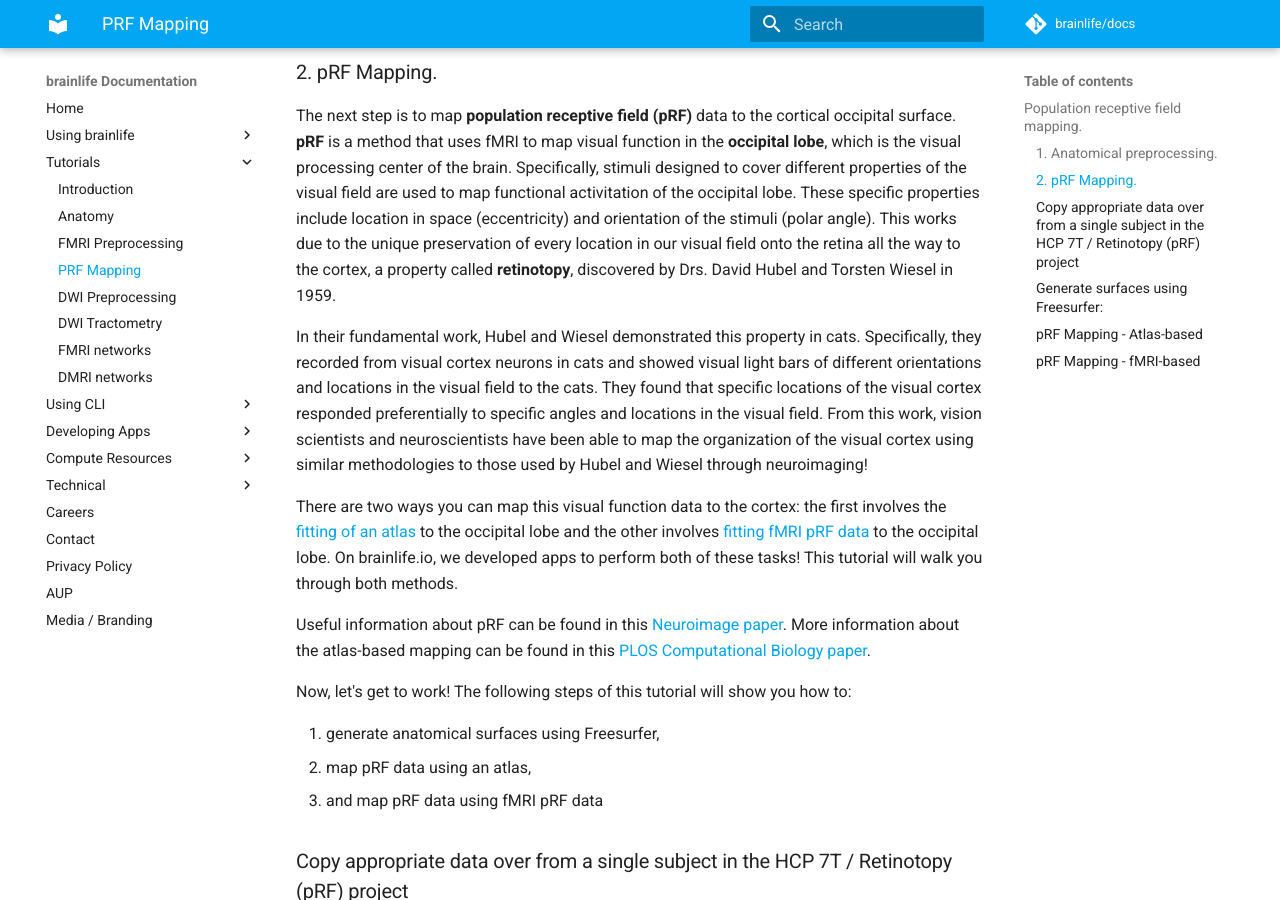
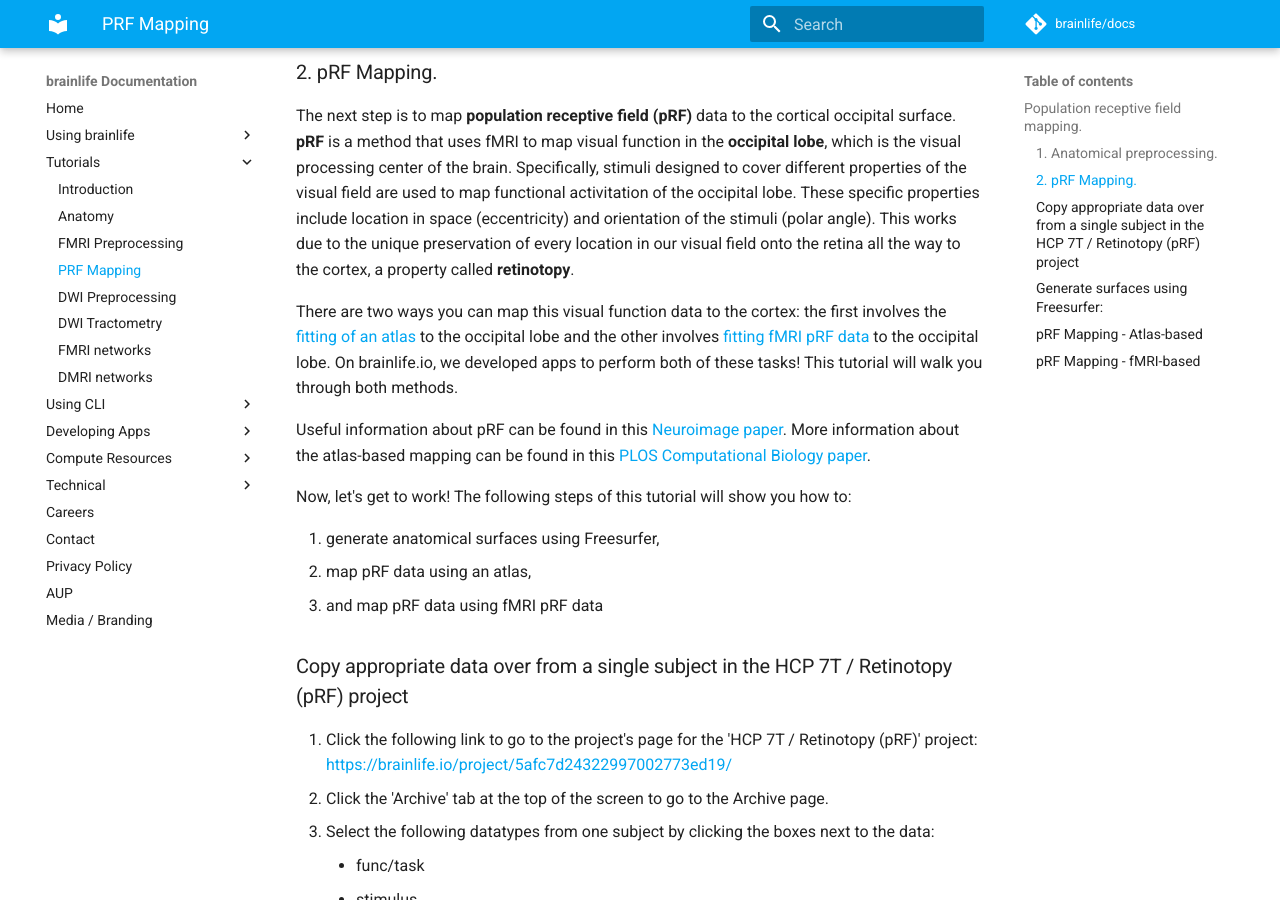
Before and after one commit to brainlife/docs, an MkDocs documentation site: the page built from docs/tutorial/prf-mapping.md, in a window 1280 px wide and 900 px high, scrolled down 730 px. Built offline with MkDocs 1.6.1 and Material for MkDocs 9.7.7, drawn with Linux system fonts in a browser that asks for light colours; comment, search, counter and statistics services are not loaded.

Commit message:
Update prf-mapping.md

```diff
--- a/docs/tutorial/prf-mapping.md
+++ b/docs/tutorial/prf-mapping.md
@@ -13,9 +13,7 @@
 
 ### 2. pRF Mapping.
 
-The next step is to map **population receptive field (pRF)** data to the cortical occipital surface. **pRF** is a method that uses fMRI to map visual function in the **occipital lobe**, which is the visual processing center of the brain. Specifically, stimuli designed to cover different properties of the visual field are used to map functional activitation of the occipital lobe. These specific properties include location in space (eccentricity) and orientation of the stimuli (polar angle). This works due to the unique preservation of every location in our visual field onto the retina all the way to the cortex, a property called **retinotopy**, discovered by Drs. David Hubel and Torsten Wiesel in 1959.
-
-In their fundamental work, Hubel and Wiesel demonstrated this property in cats. Specifically, they recorded from visual cortex neurons in cats and showed visual light bars of different orientations and locations in the visual field to the cats. They found that specific locations of the visual cortex responded preferentially to specific angles and locations in the visual field. From this work, vision scientists and neuroscientists have been able to map the organization of the visual cortex using similar methodologies to those used by Hubel and Wiesel through neuroimaging!
+The next step is to map **population receptive field (pRF)** data to the cortical occipital surface. **pRF** is a method that uses fMRI to map visual function in the **occipital lobe**, which is the visual processing center of the brain. Specifically, stimuli designed to cover different properties of the visual field are used to map functional activitation of the occipital lobe. These specific properties include location in space (eccentricity) and orientation of the stimuli (polar angle). This works due to the unique preservation of every location in our visual field onto the retina all the way to the cortex, a property called **retinotopy**.
 
 There are two ways you can map this visual function data to the cortex: the first involves the [fitting of an atlas](https://brainlife.io/app/5cc4cd3f4ed9df00317f621d) to the occipital lobe and the other involves [fitting fMRI pRF data](https://brainlife.io/app/5afc9831322997002773ed1c) to the occipital lobe. On brainlife.io, we developed apps to perform both of these tasks! This tutorial will walk you through both methods.
 
```
